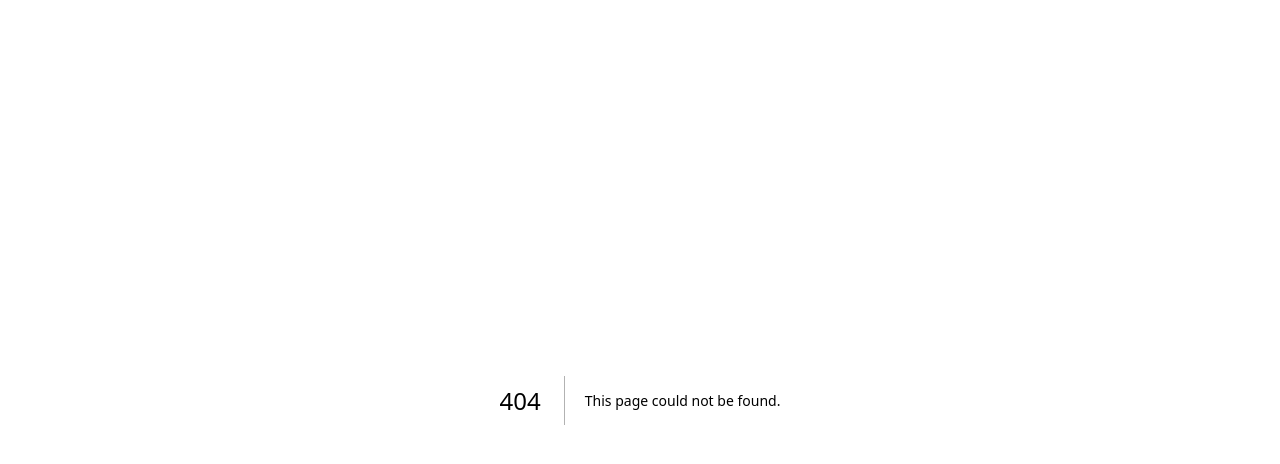
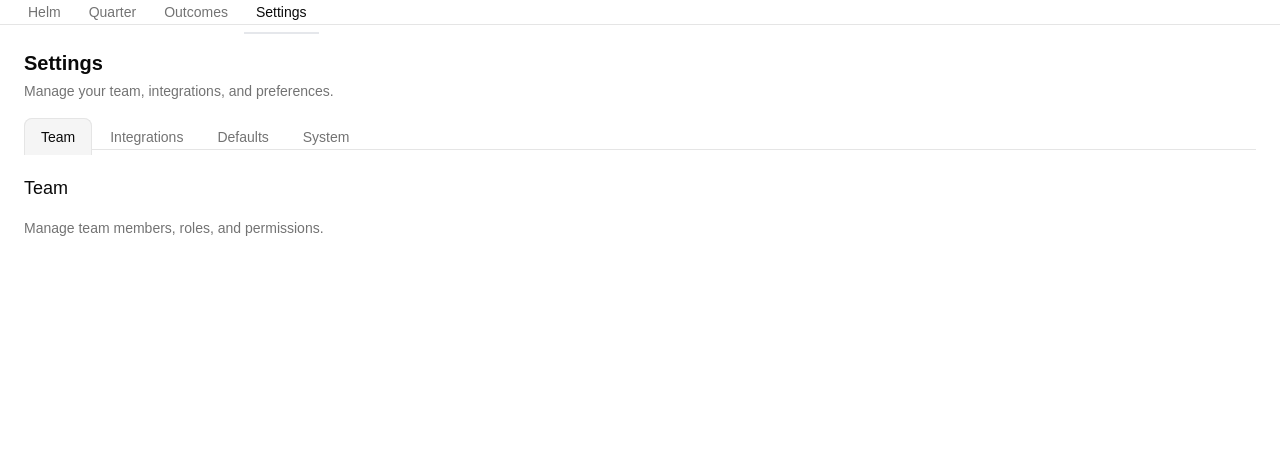
Before and after one commit to erikdohnberg/helm, a Next.js app: page /settings/team in a window 1280 px wide. Before the commit this address had no page. Shown: the top 464 px of the page. Built offline with nearby package versions, Linux system fonts and the light colour scheme.

Commit message:
Update TopNav to highlight active settings route and redirect SettingsPage to team settings. Enhance navigation experience by marking the settings link as active when on any settings subpage.

```diff
--- /dev/null
+++ b/app/(app)/settings/defaults/page.tsx
@@ -0,0 +1,10 @@
+export default function DefaultsSettingsPage() {
+  return (
+    <div className="space-y-4">
+      <h2 className="text-lg font-medium text-foreground">Defaults</h2>
+      <p className="text-sm text-muted-foreground">
+        Set default values and preferences for new items.
+      </p>
+    </div>
+  );
+}
--- /dev/null
+++ b/app/(app)/settings/integrations/page.tsx
@@ -0,0 +1,10 @@
+export default function IntegrationsSettingsPage() {
+  return (
+    <div className="space-y-4">
+      <h2 className="text-lg font-medium text-foreground">Integrations</h2>
+      <p className="text-sm text-muted-foreground">
+        Connect and configure external tools and services.
+      </p>
+    </div>
+  );
+}
--- /dev/null
+++ b/app/(app)/settings/layout.tsx
@@ -0,0 +1,20 @@
+import { SettingsTabs } from "@/components/settings/settings-tabs";
+
+export default function SettingsLayout({
+  children,
+}: {
+  children: React.ReactNode;
+}) {
+  return (
+    <div className="space-y-6">
+      <div>
+        <h1 className="text-xl font-semibold text-foreground">Settings</h1>
+        <p className="mt-1 text-sm text-muted-foreground">
+          Manage your team, integrations, and preferences.
+        </p>
+      </div>
+      <SettingsTabs />
+      <div className="min-h-[200px]">{children}</div>
+    </div>
+  );
+}
--- a/app/(app)/settings/page.tsx
+++ b/app/(app)/settings/page.tsx
@@ -1,7 +1,5 @@
+import { redirect } from "next/navigation";
+
 export default function SettingsPage() {
-  return (
-    <div>
-      <h1 className="text-xl font-semibold text-foreground">Settings</h1>
-    </div>
-  );
+  redirect("/settings/team");
 }
--- /dev/null
+++ b/app/(app)/settings/system/page.tsx
@@ -0,0 +1,10 @@
+export default function SystemSettingsPage() {
+  return (
+    <div className="space-y-4">
+      <h2 className="text-lg font-medium text-foreground">System</h2>
+      <p className="text-sm text-muted-foreground">
+        System configuration, API keys, and diagnostics.
+      </p>
+    </div>
+  );
+}
--- /dev/null
+++ b/app/(app)/settings/team/page.tsx
@@ -0,0 +1,10 @@
+export default function TeamSettingsPage() {
+  return (
+    <div className="space-y-4">
+      <h2 className="text-lg font-medium text-foreground">Team</h2>
+      <p className="text-sm text-muted-foreground">
+        Manage team members, roles, and permissions.
+      </p>
+    </div>
+  );
+}
--- a/components/app-shell/top-nav.tsx
+++ b/components/app-shell/top-nav.tsx
@@ -46,7 +46,13 @@ export function TopNav() {
       <ul className="flex gap-1 px-4">
         {navItems.map(({ href, label }) => (
           <li key={label}>
-            <NavLink href={href} isActive={pathname === href}>
+            <NavLink
+              href={href}
+              isActive={
+                pathname === href ||
+                (href === "/settings" && pathname.startsWith("/settings"))
+              }
+            >
               {label}
             </NavLink>
           </li>
--- /dev/null
+++ b/components/settings/settings-tabs.tsx
@@ -0,0 +1,54 @@
+"use client";
+
+import Link from "next/link";
+import { usePathname } from "next/navigation";
+import { cn } from "@/lib/utils";
+
+const settingsTabs = [
+  { href: "/settings/team", label: "Team" },
+  { href: "/settings/integrations", label: "Integrations" },
+  { href: "/settings/defaults", label: "Defaults" },
+  { href: "/settings/system", label: "System" },
+] as const;
+
+function SettingsTabLink({
+  href,
+  children,
+  isActive,
+}: {
+  href: string;
+  children: React.ReactNode;
+  isActive: boolean;
+}) {
+  return (
+    <Link
+      href={href}
+      className={cn(
+        "px-4 py-2.5 text-sm font-medium transition-colors rounded-t-md -mb-px",
+        isActive
+          ? "bg-muted text-foreground border border-b-0 border-border"
+          : "text-muted-foreground hover:text-foreground hover:bg-muted/50"
+      )}
+    >
+      {children}
+    </Link>
+  );
+}
+
+export function SettingsTabs() {
+  const pathname = usePathname();
+
+  return (
+    <nav aria-label="Settings sections" className="border-b border-border">
+      <ul className="flex gap-0.5">
+        {settingsTabs.map(({ href, label }) => (
+          <li key={href}>
+            <SettingsTabLink href={href} isActive={pathname === href}>
+              {label}
+            </SettingsTabLink>
+          </li>
+        ))}
+      </ul>
+    </nav>
+  );
+}
```
